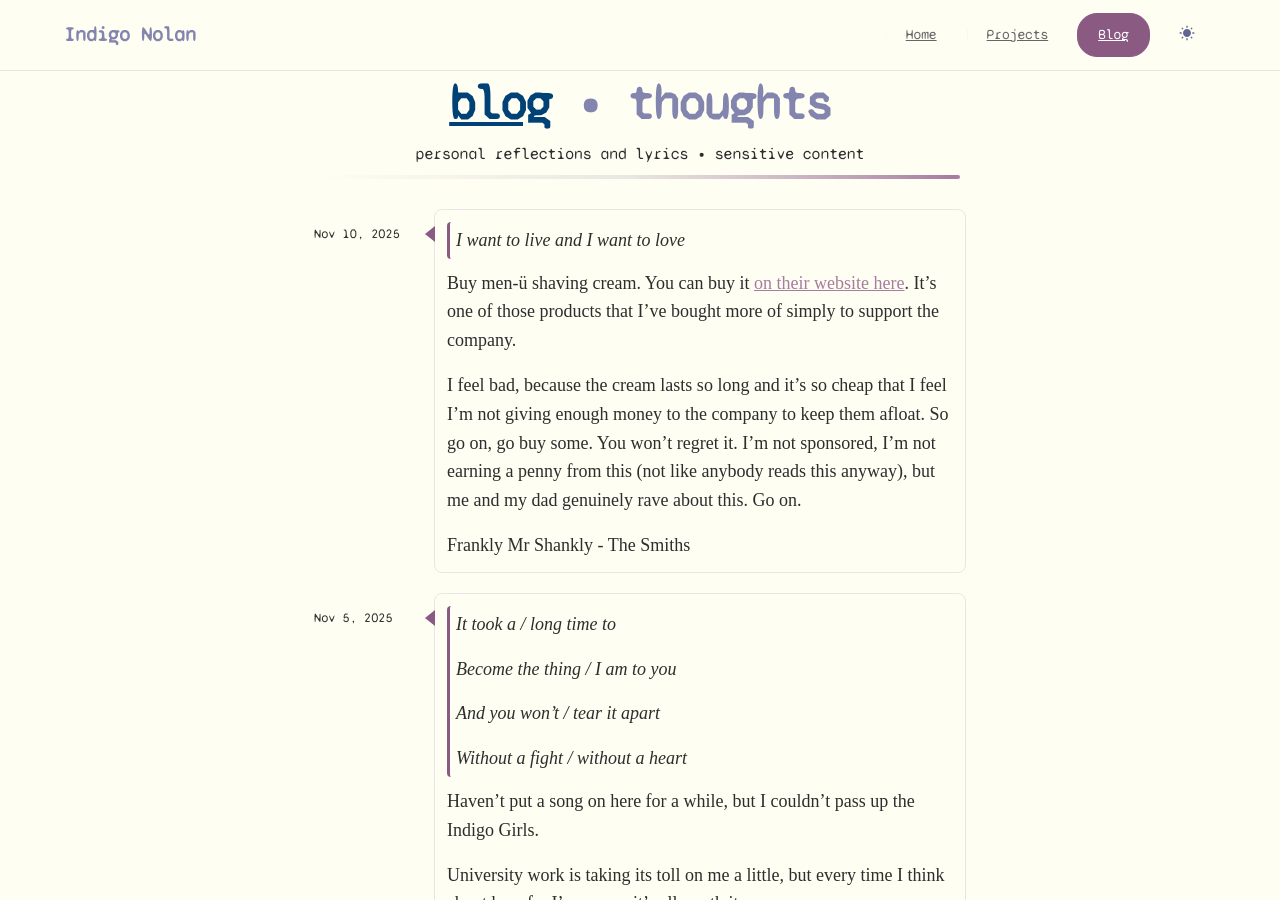
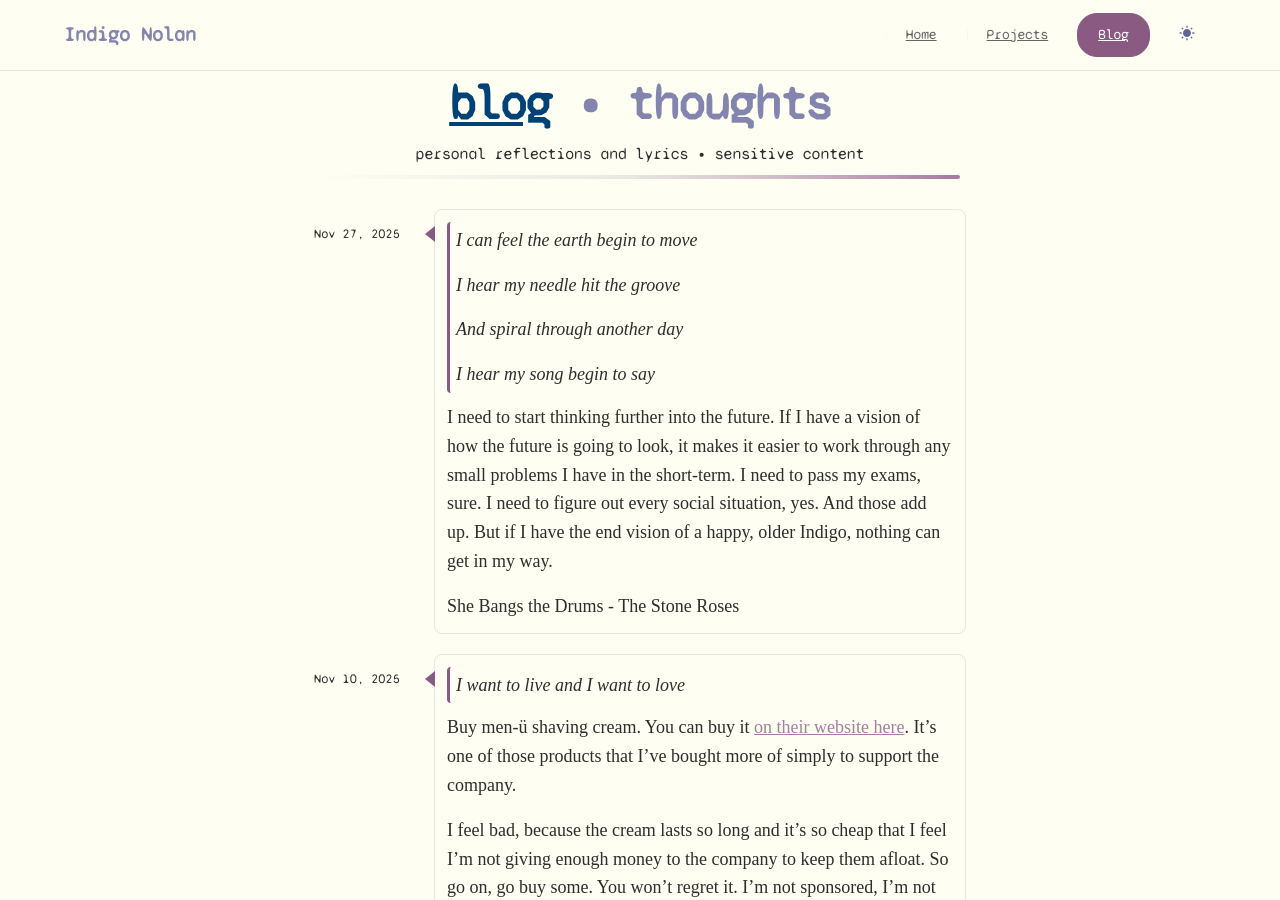
Before and after one commit to Lem0naise/website, a Jekyll site: the page built from thoughts.html, in a window 1280 px wide and 900 px high. Built offline with Jekyll 4.4.1, drawn with Linux system fonts in a browser that asks for light colours; some web fonts are replaced.

Commit message:
Fragments

```diff
--- a/_data/fragments.yml
+++ b/_data/fragments.yml
@@ -407,3 +407,17 @@
     I feel bad, because the cream lasts so long and it's so cheap that I feel I'm not giving enough money to the company to keep them afloat. So go on, go buy some. You won't regret it. I'm not sponsored, I'm not earning a penny from this (not like anybody reads this anyway), but me and my dad genuinely rave about this. Go on.
 
     Frankly Mr Shankly - The Smiths
+
+- date: 2025-11-27 15:31:21
+  content: |
+    > I can feel the earth begin to move
+    >
+    > I hear my needle hit the groove
+    >
+    > And spiral through another day
+    >
+    > I hear my song begin to say
+
+    I need to start thinking further into the future. If I have a vision of how the future is going to look, it makes it easier to work through any small problems I have in the short-term. I need to pass my exams, sure. I need to figure out every social situation, yes. And those add up. But if I have the end vision of a happy, older Indigo, nothing can get in my way.
+
+    She Bangs the Drums - The Stone Roses
```
